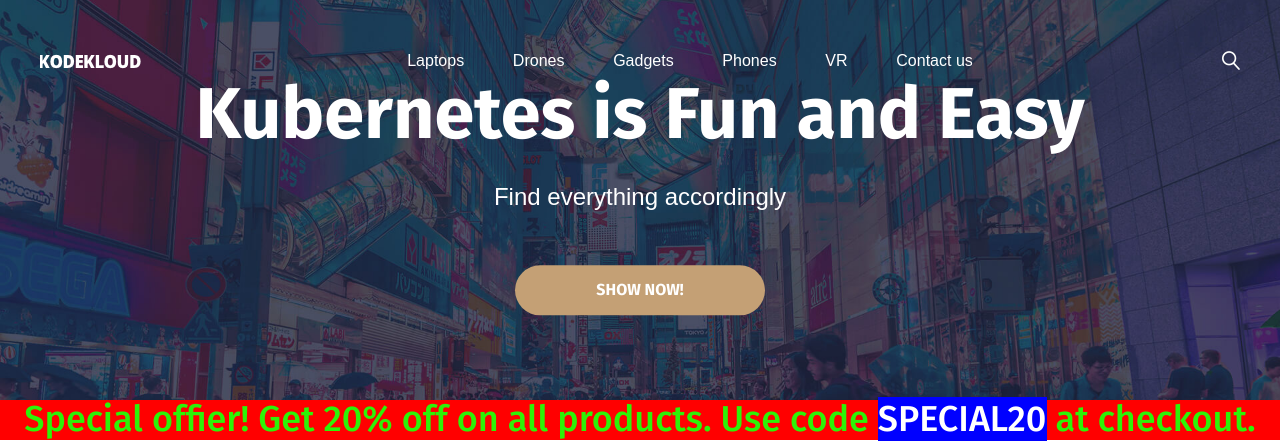
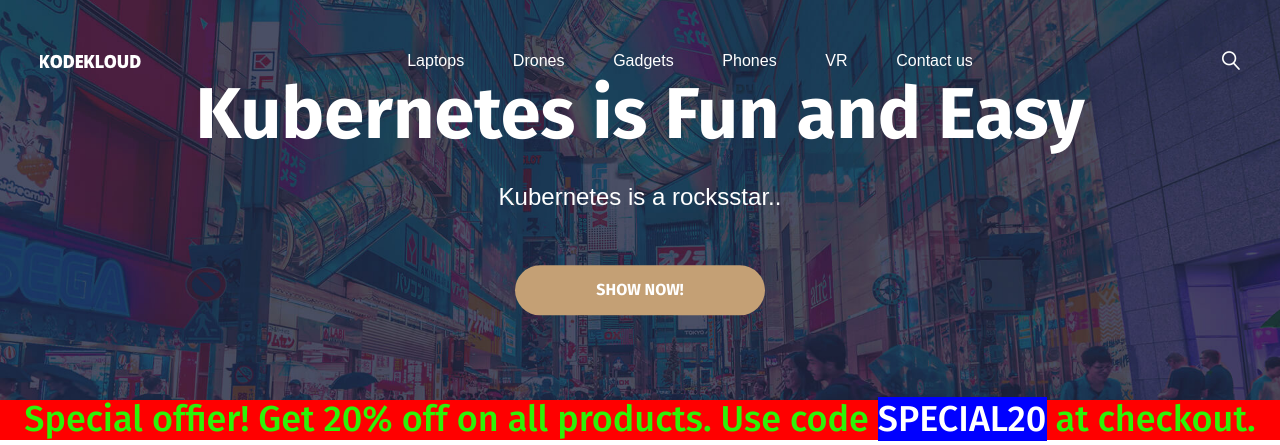
Before and after one commit to robudexIT/resume-k8-challenge, a PHP site: page / in a window 1280 px wide. Shown: the top 445 px of the page. Run offline with PHP 8.4, Linux system fonts and the light colour scheme; data that the repository does not hold is empty; some web fonts are replaced.

Commit message:
Dev (#8)
* Update .github/workflows/main.yml

* update .github/workflows/main.yml

* update index.php again

* update index.php

---------

Co-authored-by: Your Name <rogmer.bulaclac@gmail.com>

```diff
--- a/app/index.php
+++ b/app/index.php
@@ -105,7 +105,7 @@ function includeDarkThemeCSS() {
             <div class="slider_inner">
                 <div class="camera_caption">
                     <h2 class="wow fadeInUp animated">Kubernetes is Fun and Easy</h2>
-                    <h5 class="wow fadeIn animated" data-wow-delay="0.3s">Find everything accordingly</h5>
+                    <h5 class="wow fadeIn animated" data-wow-delay="0.3s">Kubernetes is a rocksstar..</h5>
                     <a class="learn_mor wow fadeInU" data-wow-delay="0.6s" href="#product-list">Show Now!</a>
                 </div>
             </div>
```
Also changed, not shown: .github/workflows/main.yml.
